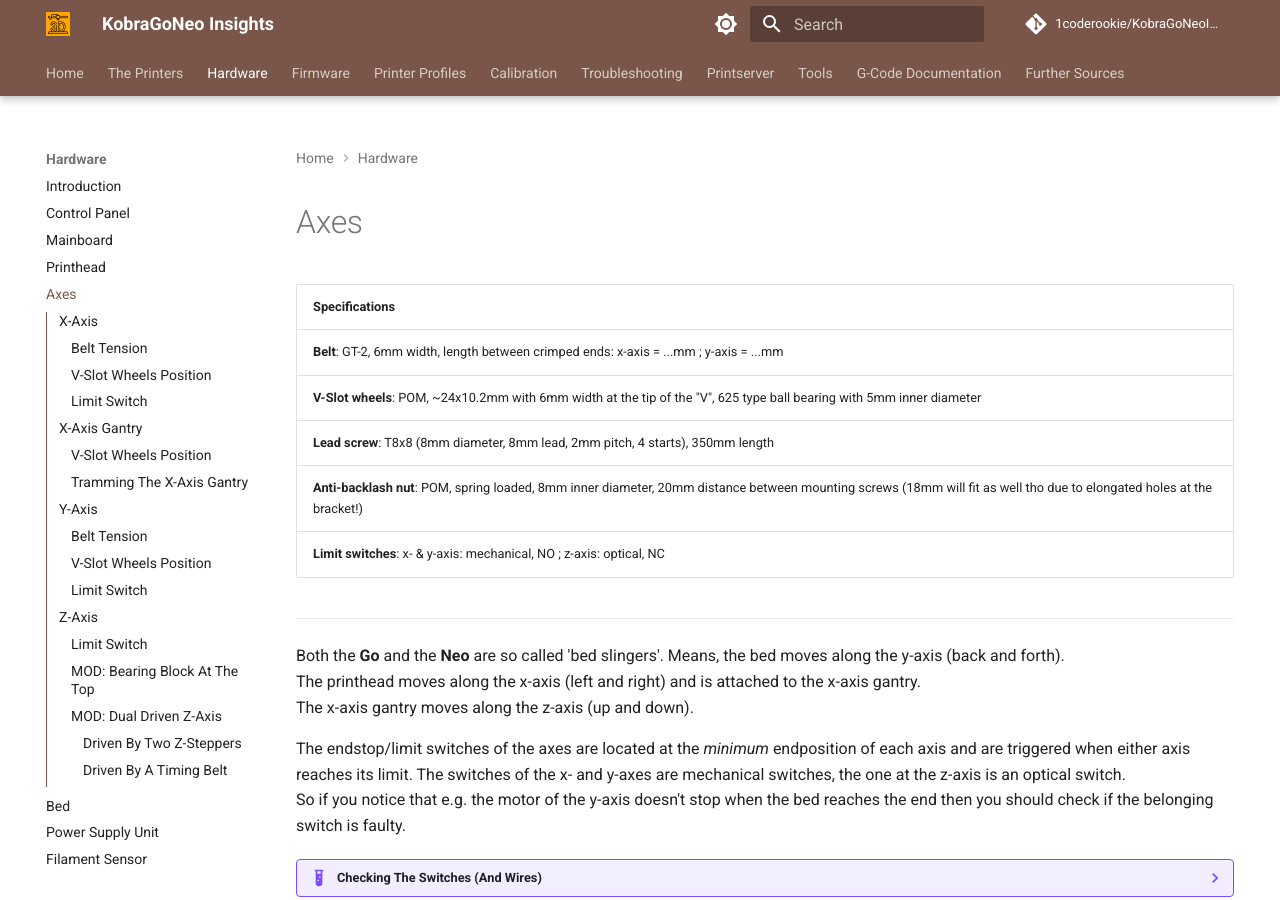
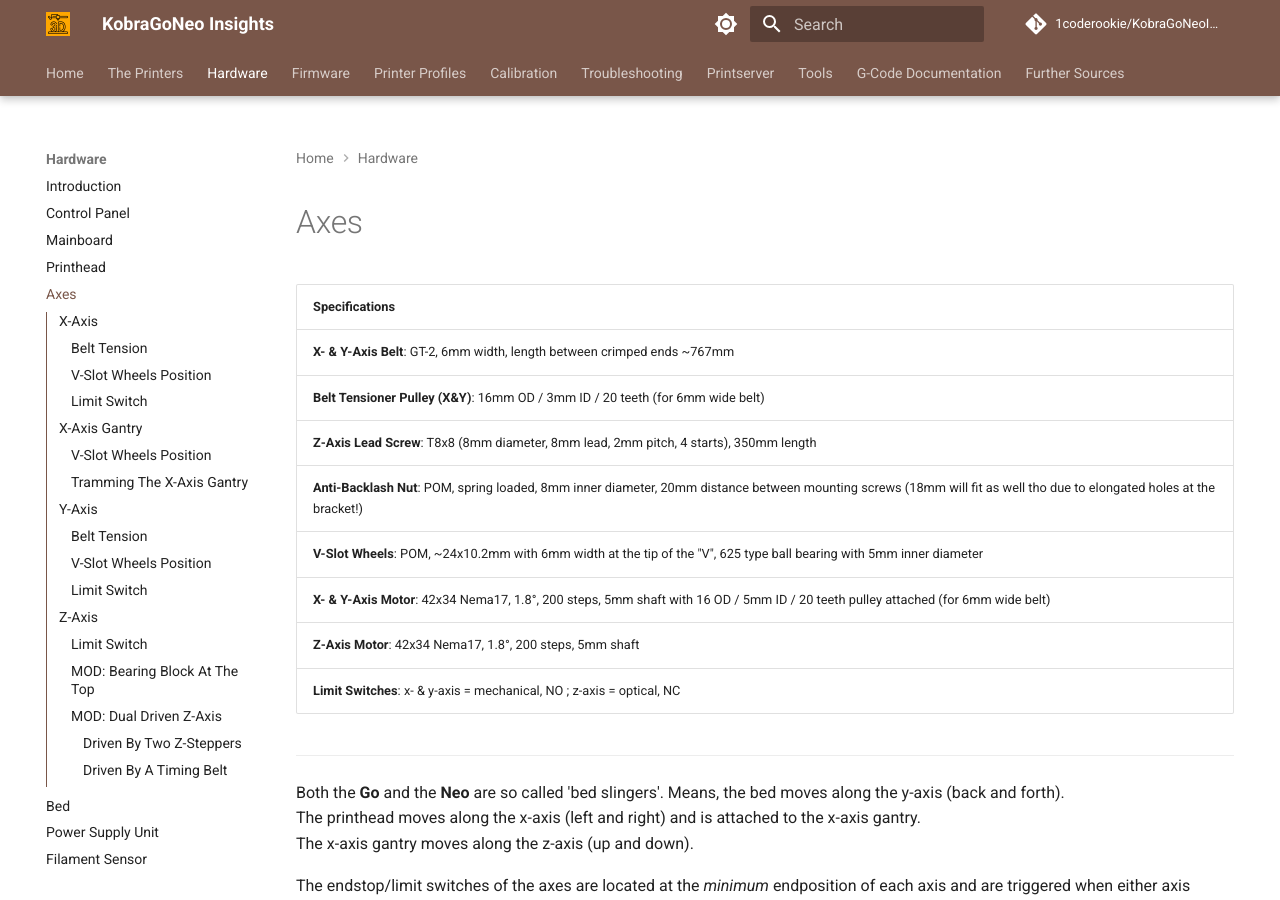
Before and after one commit to 1coderookie/KobraGoNeoInsights, an MkDocs documentation site: the page built from docs/hardware/axes.md, in a window 1280 px wide and 900 px high. Built offline with MkDocs 1.6.1 and Material for MkDocs 9.7.7, drawn with Linux system fonts in a browser that asks for light colours; comment, search, counter and statistics services are not loaded.

Commit message:
Update axes.md

```diff
--- a/docs/hardware/axes.md
+++ b/docs/hardware/axes.md
@@ -5,11 +5,14 @@
 
 | Specifications |
 |:---------------|
-| **Belt**: GT-2, 6mm width, length between crimped ends: x-axis =  ...mm ; y-axis = ...mm |
-| **V-Slot wheels**: POM, ~24x10.2mm with 6mm width at the tip of the "V", 625 type ball bearing with 5mm inner diameter |
-| **Lead screw**: T8x8 (8mm diameter, 8mm lead, 2mm pitch, 4 starts), 350mm length  |
-| **Anti-backlash nut**: POM, spring loaded, 8mm inner diameter, 20mm distance between mounting screws (18mm will fit as well tho due to elongated holes at the bracket!) |
-| **Limit switches**: x- & y-axis: mechanical, NO ; z-axis: optical, NC |
+| **X- & Y-Axis Belt**: GT-2, 6mm width, length between crimped ends ~767mm |
+| **Belt Tensioner Pulley (X&Y)**: 16mm OD / 3mm ID / 20 teeth (for 6mm wide belt) |
+| **Z-Axis Lead Screw**: T8x8 (8mm diameter, 8mm lead, 2mm pitch, 4 starts), 350mm length  |
+| **Anti-Backlash Nut**: POM, spring loaded, 8mm inner diameter, 20mm distance between mounting screws (18mm will fit as well tho due to elongated holes at the bracket!) |
+| **V-Slot Wheels**: POM, ~24x10.2mm with 6mm width at the tip of the "V", 625 type ball bearing with 5mm inner diameter |
+| **X- & Y-Axis Motor**: 42x34 Nema17, 1.8°, 200 steps, 5mm shaft with 16 OD / 5mm ID / 20 teeth pulley attached (for 6mm wide belt) |
+| **Z-Axis Motor**: 42x34 Nema17, 1.8°, 200 steps, 5mm shaft |
+| **Limit Switches**: x- & y-axis = mechanical, NO ; z-axis = optical, NC |
 
 ---
 
```
